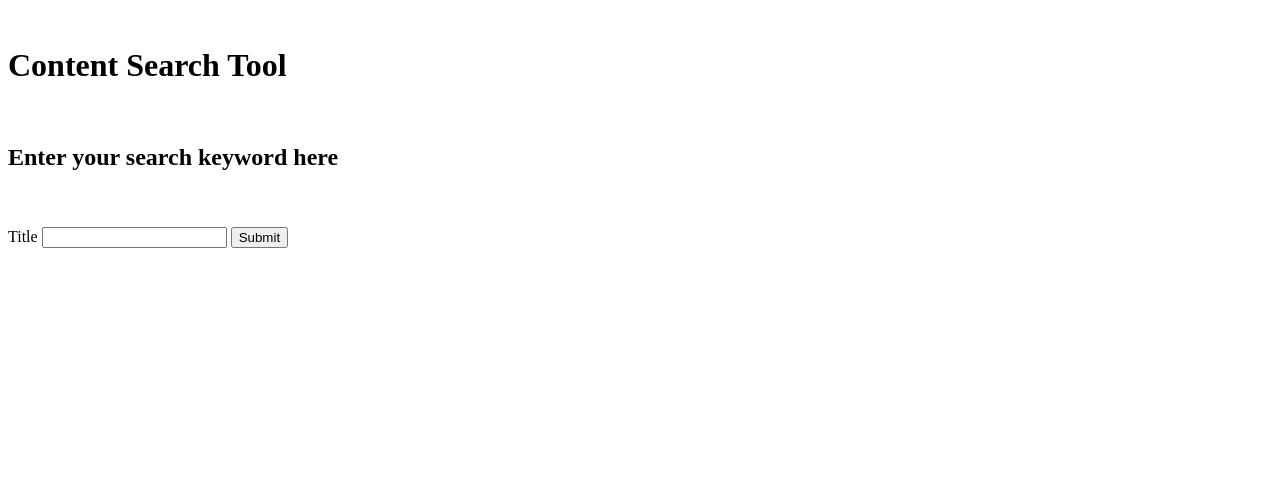
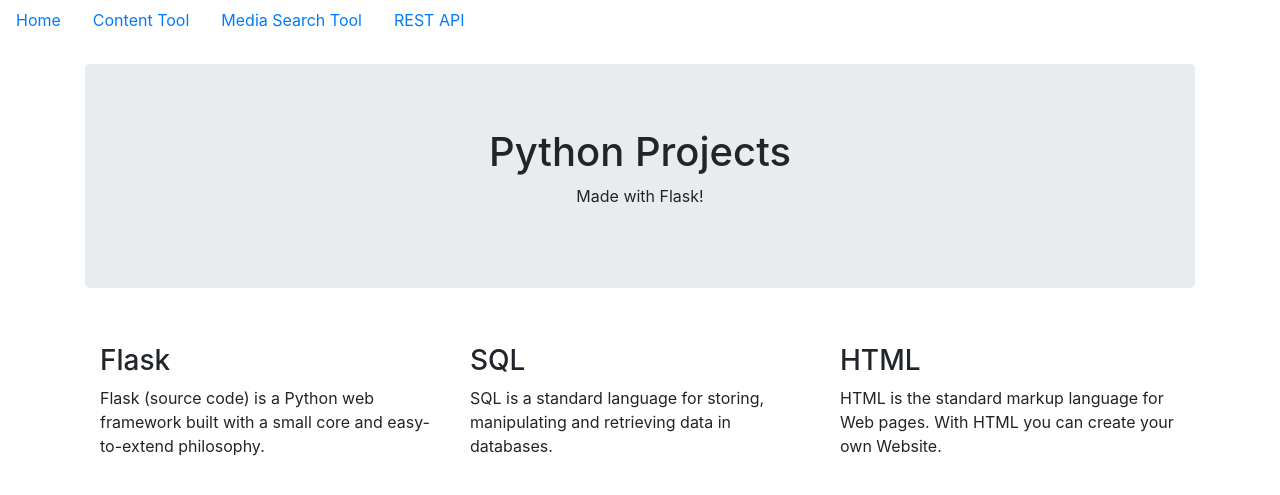
Before and after one commit to Priyadarsi/contentTool, a Flask app: page / in a window 1280 px wide. Shown: the top 495 px of the page. Run offline with Flask 2, Linux system fonts and the light colour scheme; some libraries are stand-ins or nearby versions.

Commit message:
added core

```diff
--- /dev/null
+++ b/core/views.py
@@ -0,0 +1,9 @@
+# core/views.py
+
+from flask import render_template,request,Blueprint
+
+core = Blueprint('core',__name__)
+
+@core.route('/')
+def index():
+    return render_template('index.html')
--- a/projects/__init__.py
+++ b/projects/__init__.py
@@ -6,5 +6,7 @@ app = Flask(__name__)
 app.config['SECRET_KEY'] = 'mysecret'
 
 from projects.content.views import content_tool
+from core.views import core
 
 app.register_blueprint(content_tool)
+app.register_blueprint(core)
--- a/projects/content/views.py
+++ b/projects/content/views.py
@@ -4,7 +4,7 @@ from projects.content.search import searchbot
 
 content_tool = Blueprint('content_tool', __name__)
 
-@content_tool.route('/', methods=['GET', 'POST'])
+@content_tool.route('/search', methods=['GET', 'POST'])
 def search():
     form = ContentForm()
     searchObj = searchbot()
--- /dev/null
+++ b/projects/templates/base.html
@@ -0,0 +1,42 @@
+<!DOCTYPE html>
+<html lang="en" dir="ltr">
+  <head>
+    <link rel="stylesheet" href="https://maxcdn.bootstrapcdn.com/bootstrap/4.0.0/css/bootstrap.min.css" integrity="sha384-Gn5384xqQ1aoWXA+058RXPxPg6fy4IWvTNh0E263XmFcJlSAwiGgFAW/dAiS6JXm" crossorigin="anonymous">
+    <script src="https://code.jquery.com/jquery-3.2.1.slim.min.js" integrity="sha384-KJ3o2DKtIkvYIK3UENzmM7KCkRr/rE9/Qpg6aAZGJwFDMVNA/GpGFF93hXpG5KkN" crossorigin="anonymous"></script>
+    <script src="https://cdnjs.cloudflare.com/ajax/libs/popper.js/1.12.9/umd/popper.min.js" integrity="sha384-ApNbgh9B+Y1QKtv3Rn7W3mgPxhU9K/ScQsAP7hUibX39j7fakFPskvXusvfa0b4Q" crossorigin="anonymous"></script>
+    <script src="https://maxcdn.bootstrapcdn.com/bootstrap/4.0.0/js/bootstrap.min.js" integrity="sha384-JZR6Spejh4U02d8jOt6vLEHfe/JQGiRRSQQxSfFWpi1MquVdAyjUar5+76PVCmYl" crossorigin="anonymous"></script>
+
+    <meta charset="utf-8">
+    <title>Python Projects</title>
+  </head>
+  <body>
+
+    <ul class='nav'>
+
+      <li class='nav-link'>
+        <a href="{{url_for('core.index')}}">Home</a>
+      </li>
+
+      <li class='nav-link'>
+        <a href="{{url_for('content_tool.search')}}">Content Tool</a>
+      </li>
+
+      <li class='nav-link'>
+        <a href="{{url_for('content_tool.search')}}">Media Search Tool</a>
+      </li>
+
+      <li class='nav-link'>
+        <a href="{{url_for('content_tool.search')}}">REST API</a>
+      </li>
+
+    </ul>
+
+<div class="container">
+  {% block content %}
+
+  {% endblock %}
+</div>
+
+
+  </body>
+</html>
--- /dev/null
+++ b/projects/templates/index.html
@@ -0,0 +1,28 @@
+{% extends "base.html" %}
+{% block content %}
+
+  <br>
+  <div class="jumbotron text-center">
+  <h1>Python Projects</h1>
+  <p>Made with Flask!</p>
+  </div>
+  <br>
+
+  <div class="container">
+    <div class="row">
+      <div class="col-sm-4">
+        <h3>Flask</h3>
+        <p>Flask (source code) is a Python web framework built with a small core and easy-to-extend philosophy.</p>
+      </div>
+      <div class="col-sm-4">
+        <h3>SQL</h3>
+        <p>SQL is a standard language for storing, manipulating and retrieving data in databases.</p>
+      </div>
+      <div class="col-sm-4">
+        <h3>HTML</h3>
+        <p>HTML is the standard markup language for Web pages. With HTML you can create your own Website.</p>
+      </div>
+    </div>
+  </div>
+
+{% endblock %}
--- a/projects/templates/search_page.html
+++ b/projects/templates/search_page.html
@@ -1,9 +1,6 @@
-<!DOCTYPE html>
-<html lang="en" dir="ltr">
-  <head>
-    <meta charset="utf-8">
-    <title>Content</title>
-    <br>
+{% extends "base.html" %}
+{% block content %}
+
     <h1>Content Search Tool</h1><br>
     <h2>Enter your search keyword here</h2><br>
   </head>
@@ -17,4 +14,5 @@
         </form>
       </div>
   </body>
-</html>
+
+{% endblock %}
```
Also changed, not shown: projects/templates/search_results.html (+6 -8 lines), core/__init__.py (added), 1 other file.
